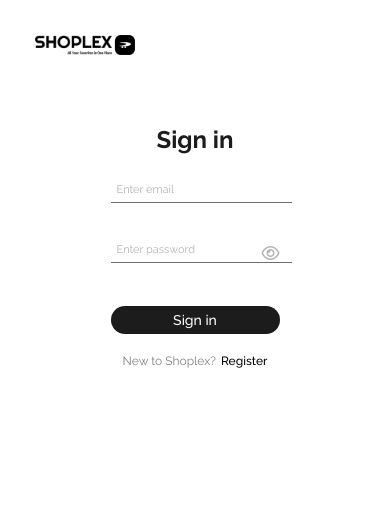
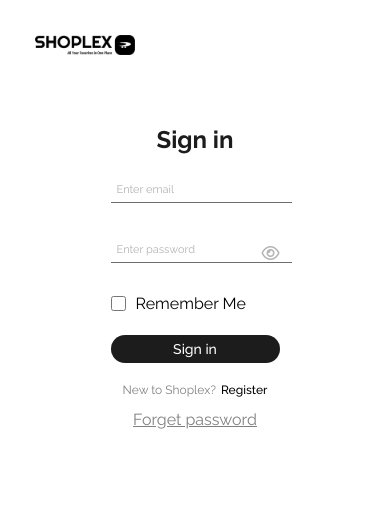
Before and after one commit to azeezakram/Shoplex-E-Commerce---Final-project, a PHP site: page /signin-page.html in a window 390 px wide. Shown: the top 528 px of the page. Run offline with PHP 8.4, Linux system fonts and the light colour scheme.

```diff
--- a/css/signin-register.css
+++ b/css/signin-register.css
@@ -123,6 +123,7 @@ form input {
     margin: 0 0 20px 0;
 }
 
+
 form input::placeholder {
     color: rgb(179, 179, 179);
 }
@@ -209,41 +210,76 @@ form input:focus {
     font-weight: 600;
 }
 
-/* Responsive Styles */
+.forget-psw  {
+    margin-top: 13px;
+}
 
-/* For tablets and small desktops (min-width: 768px) */
+.forget-psw a {
+    color: gray;
+    font-size: 16px;
+}
+
+.forget-psw a:hover {
+    color: black;
+    font-weight: 500;
+}
+
+.remember-box {
+    display: flex;
+    align-items: center;
+    justify-content: start;
+    margin-bottom: 10px;
+}
+
+.remember-box input {
+    display: flex;
+    justify-content:start;
+    width: 15px;
+    height: 15px;
+    margin: 0;
+    margin-right: 10px;
+
+}
+
+.remember-box p {
+    display: flex;
+    margin: 0;
+}
+
 @media (max-width: 768px) {
     .box {
-        padding: 40px; /* Reduce padding for smaller screens */
+        padding: 40px;
     }
+
 
     form input::placeholder {
         font-size: 13px;
     }
 
     .logo-box .logo {
-        width: 130px; /* Smaller logo for smaller screens */
+        width: 130px;
     }
 
     .register-container, .signin-container {
-        height: auto; /* Allow height to adjust based on content */
-        margin-top: 20px; /* Reduce margin */
+        height: auto;
+        margin-top: 20px;
+        align-items: center;
     }
 
     .register-box, .signin-box {
-        width: 90%; /* Full width with some margin */
-        max-width: 500px; /* Limit max width */
+        width: 100%;
+        max-width: 500px;
     }
 
     label {
-        font-size: 32px; /* Smaller font size */
-        margin-bottom: 30px; /* Reduce margin */
+        font-size: 32px;
+        margin-bottom: 30px;
     }
 
     form input {
-        width: 100%; /* Full width input fields */
-        font-size: 15px; /* Smaller font size */
-        padding: 8px; /* Adjust padding */
+        width: 100%;
+        font-size: 15px;
+        padding: 8px;
     }
 
     form .input-box {
@@ -251,22 +287,22 @@ form input:focus {
     }
 
     .eye {
-        left: 100%; /* Adjust position */
-        transform: translateX(-100%); /* Center the eye icon */
+        left: 100%;
+        transform: translateX(-100%);
     }
 
     .signin-btn, .register-btn {
-        font-size: 15px; /* Smaller button font size */
-        padding: 8px 20px; /* Adjust padding */
+        font-size: 15px;
+        padding: 8px 20px;
     }
 
     .message {
-        font-size: 10px; /* Smaller font size for messages */
+        font-size: 9px;
     }
 
     .signin-text {
-        width: 100%; /* Full width text */
-        font-size: 14px; /* Smaller font size */
+        width: 100%;
+        font-size: 14px;
     }
 
     .name-box {
@@ -276,12 +312,17 @@ form input:focus {
     .password-box {
         flex-direction: column;
     }
+
+    button {
+        font-size: 13px;
+    }
+
 }
 
-/* For mobile devices (max-width: 480px) */
-@media (max-width: 480px) {
+
+@media (max-width: 400px) {
     .box {
-        padding: 35px; /* Further reduce padding */
+        padding: 35px;
     }
 
     form input::placeholder {
@@ -289,12 +330,13 @@ form input:focus {
     }
 
     .logo-box .logo {
-        width: 100px; /* Smaller logo */
+        width: 100px;
     }
 
     .register-container, .signin-container {
-        height: auto; /* Allow height to adjust based on content */
-        margin-top: 10px; /* Further reduce margin */
+        height: auto;
+        margin-top: 10px;
+        align-items: center;
     }
 
     form .input-box {
@@ -302,38 +344,42 @@ form input:focus {
     }
 
     .register-box, .signin-box {
-        width: 95%; /* Almost full width */
-        max-width: none; /* Remove max-width */
+        width: 95%;
+        max-width: none;
     }
 
     label {
-        font-size: 24px; /* Smaller font size */
-        margin-bottom: 20px; /* Reduce margin */
+        font-size: 24px;
+        margin-bottom: 20px;
     }
 
     form input {
-        width: 100%; /* Full width input fields */
-        font-size: 14px; /* Smaller font size */
-        padding: 6px; /* Adjust padding */
+        width: 100%;
+        font-size: 14px;
+        padding: 6px;
     }
 
     .eye {
-        left: 100%; /* Adjust position for small screens */
+        left: 100%;
         height: 10px;
-        transform: translateX(-100%); /* Center the eye icon */
+        transform: translateX(-100%);
     }
 
     .signin-btn, .register-btn {
-        font-size: 14px; /* Smaller button font size */
-        padding: 6px 15px; /* Adjust padding */
+        font-size: 14px;
+        padding: 6px 15px;
     }
 
     .message {
-        font-size: 9px; /* Smaller font size for messages */
+        font-size: 9px;
     }
 
     .signin-text {
-        width: 100%; /* Full width text */
-        font-size: 12px; /* Smaller font size */
+        width: 100%;
+        font-size: 12px;
+    }
+
+    button {
+        font-size: 10px;
     }
 }
--- a/signin-page.html
+++ b/signin-page.html
@@ -3,7 +3,12 @@
 <head>
     <meta charset="UTF-8">
     <meta name="viewport" content="width=device-width, initial-scale=1.0">
-    <title>Create an account - Shoplex</title>
+    <title>Sign in - Shoplex</title>
+    <link rel="apple-touch-icon" sizes="180x180" href="images/favicon/apple-touch-icon.png">
+    <link rel="icon" type="image/png" sizes="192x192" href="images/favicon/android-chrome-192x192.png">
+    <link rel="icon" type="image/png" sizes="32x32" href="images/favicon/favicon-32x32.png">
+    <link rel="icon" type="image/png" sizes="16x16" href="images/favicon/favicon-16x16.png">
+    <link rel="manifest" href="/site.webmanifest">
     <link rel="stylesheet" href="css/signin-register.css">
     <link rel="preconnect" href="https://fonts.googleapis.com">
     <link rel="preconnect" href="https://fonts.gstatic.com" crossorigin>
@@ -33,9 +38,15 @@
                                     <div id="psw-msg" class="message"></div>
                                 </div>
                             </div>
+
+                            <div class="remember-box">
+                                <input type="checkbox" name="remember_me" id="remember_me">
+                                <p class="remember" for="remember_me">Remember Me</p>
+                            </div>
                             <button id="signin-btn" class="signin-btn" type="submit">Sign in</button>
                         </form>
                         <div class="signin-text">New to Shoplex?<a href="register-page.html">Register</a></div>
+                        <div class="forget-psw"><a href="register-page.html">Forget password</a></div>
                     </div>
                 </div>
             </div>
```
Also changed, not shown: home-page.html (added, +23 -0 lines), register-page.html (+8 -1 lines), images/favicon/android-chrome-192x192.png (added), images/favicon/android-chrome-512x512.png (added), images/favicon/apple-touch-icon.png (added), images/favicon/favicon-16x16.png (added), images/favicon/favicon-32x32.png (added), images/favicon/favicon.ico (added), images/favicon/site.webmanifest (added).
